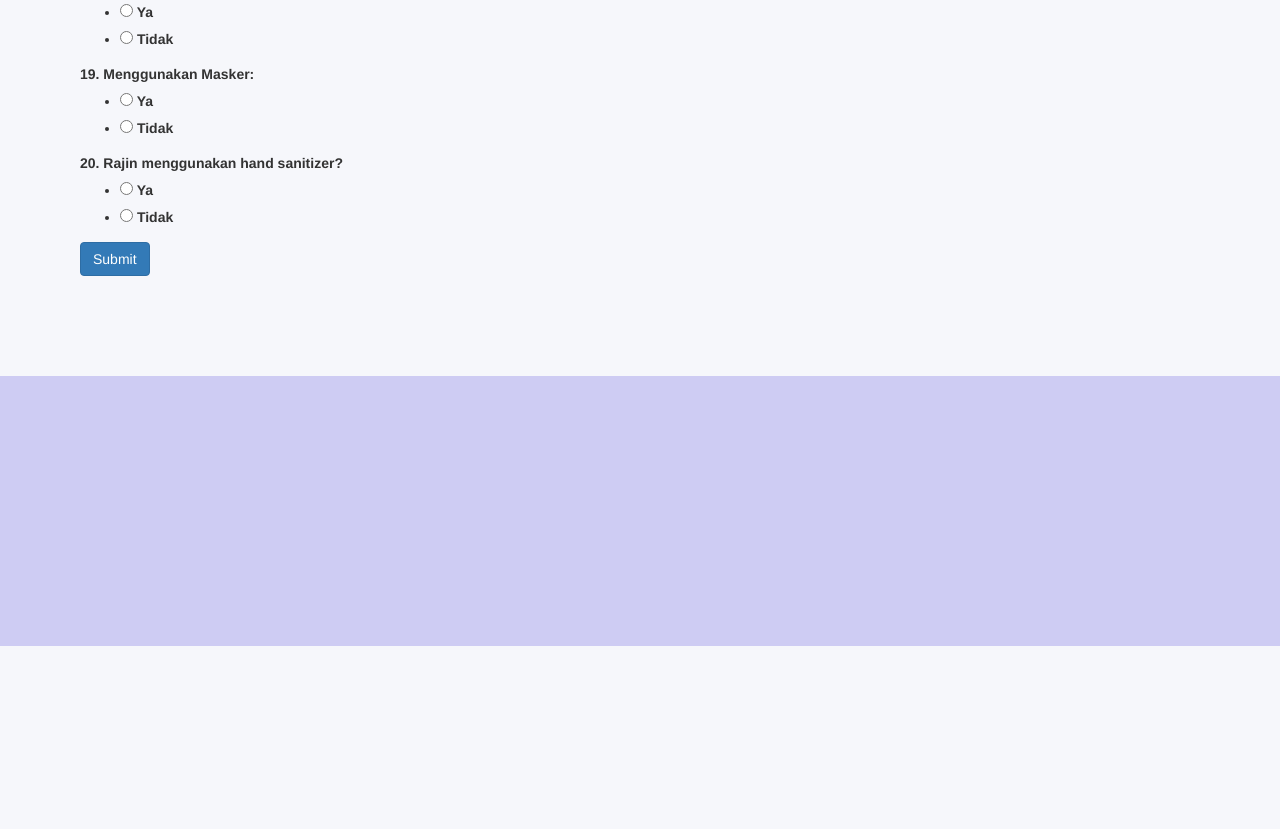
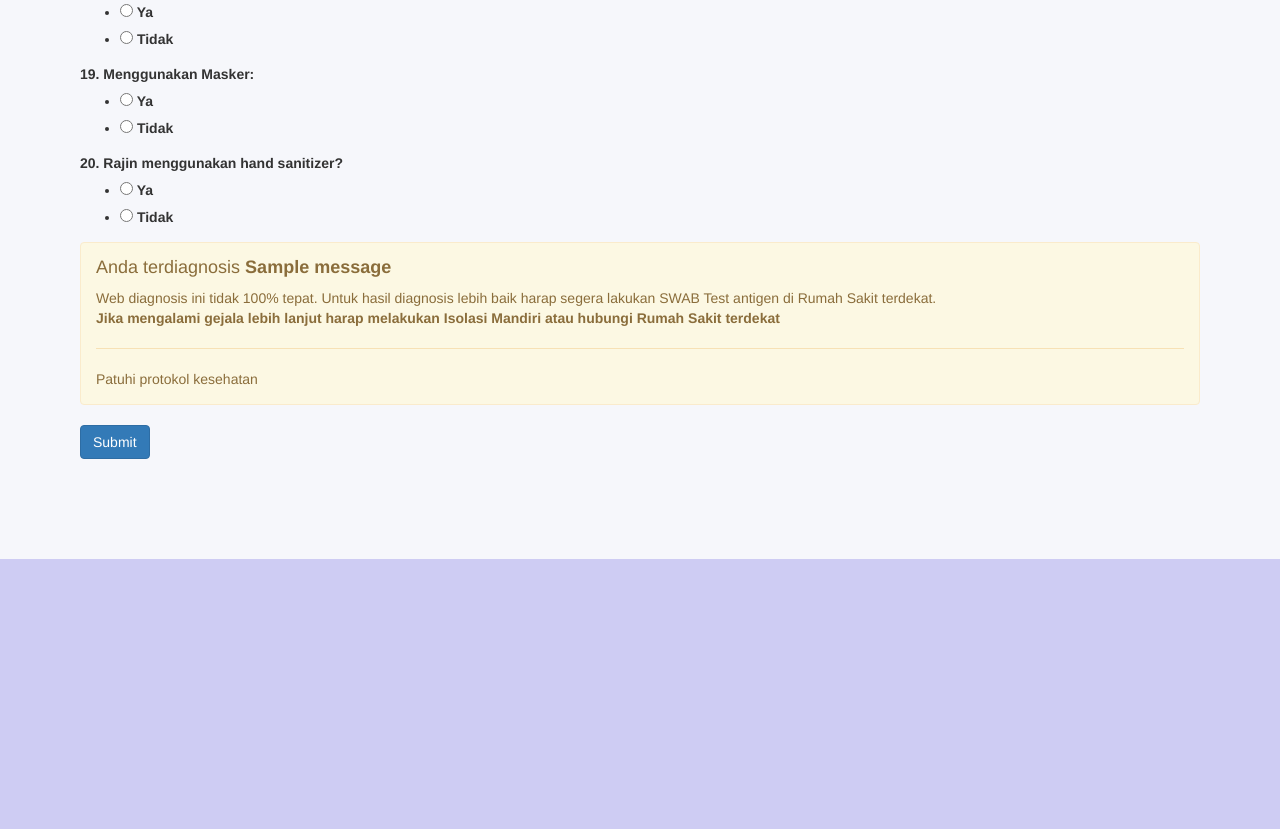
Before and after one commit to Faris-Ihsan/tugas-besar-sistem-pakar, a Django app: page / in a window 1280 px wide. Shown: the part 2682-3511 px from the top of the page. Before the commit the page ends 3328 px from the top, so only its background shows below. Run offline with Django 3.2, Linux system fonts and the light colour scheme; tables that the repository leaves empty hold one stand-in row (values such as "Sample post"); one stand-in notice (Sample message) is shown; some libraries are stand-ins or nearby versions.

Commit message:
add simple message alert

```diff
--- a/templates/index.html
+++ b/templates/index.html
@@ -63,6 +63,7 @@
             <form method="POST">
             {{ form.as_table }}
             {% csrf_token %}
+            {% include 'pesan_hasil.html' %}
             <input type="submit" class="btn btn-primary" value="Submit">
             </form>
         </div>
--- /dev/null
+++ b/templates/pesan_hasil.html
@@ -0,0 +1,10 @@
+{% for message in messages %}
+ <div class="alert alert-warning" role="alert">
+    <h4 class="alert-heading">Anda terdiagnosis <b>{{message}}</b></h4>
+    <p>Web diagnosis ini tidak 100% tepat. Untuk hasil diagnosis lebih baik harap segera lakukan SWAB Test antigen di Rumah Sakit terdekat. <br>
+    <b> Jika mengalami gejala lebih lanjut harap melakukan Isolasi Mandiri atau hubungi Rumah Sakit terdekat</b>
+    </p>
+    <hr>
+    <p class="mb-0">Patuhi protokol kesehatan</p>
+  </div>
+{% endfor %}
```
